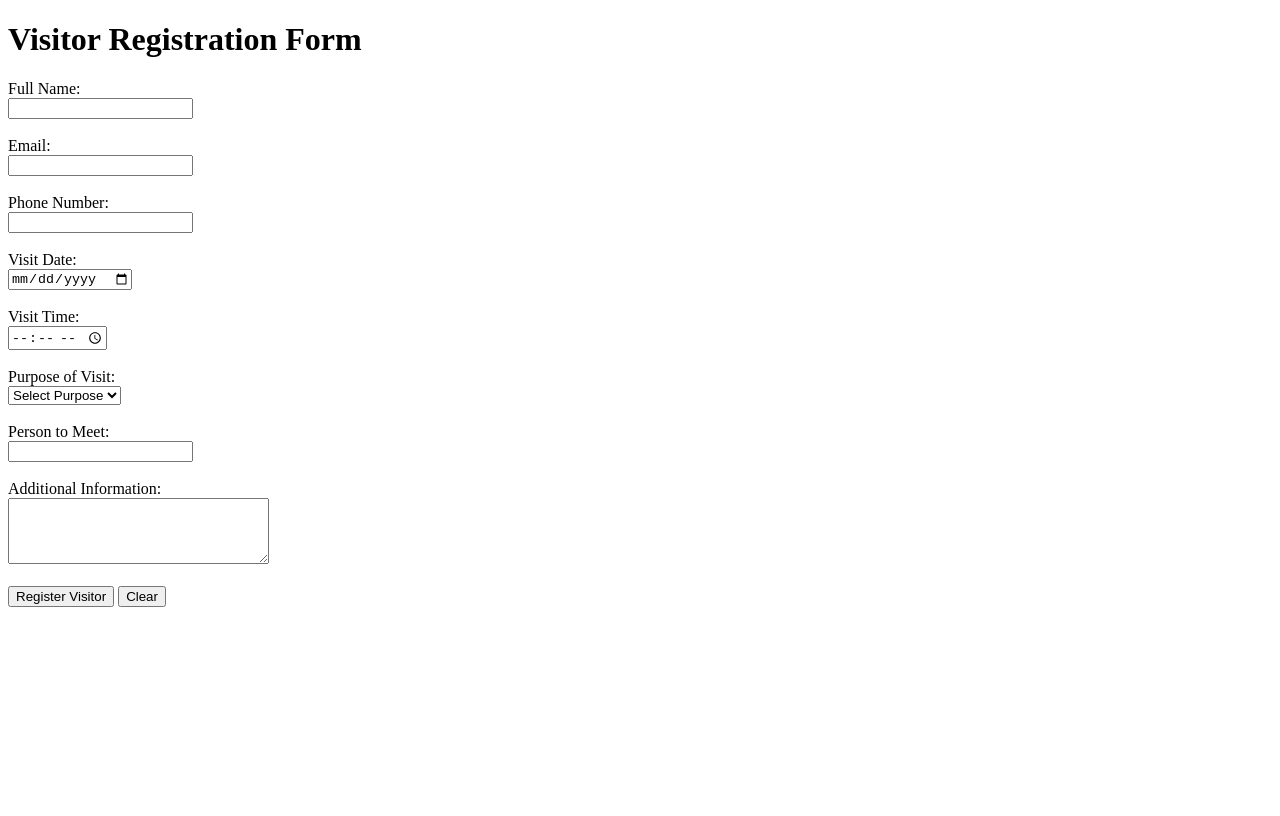
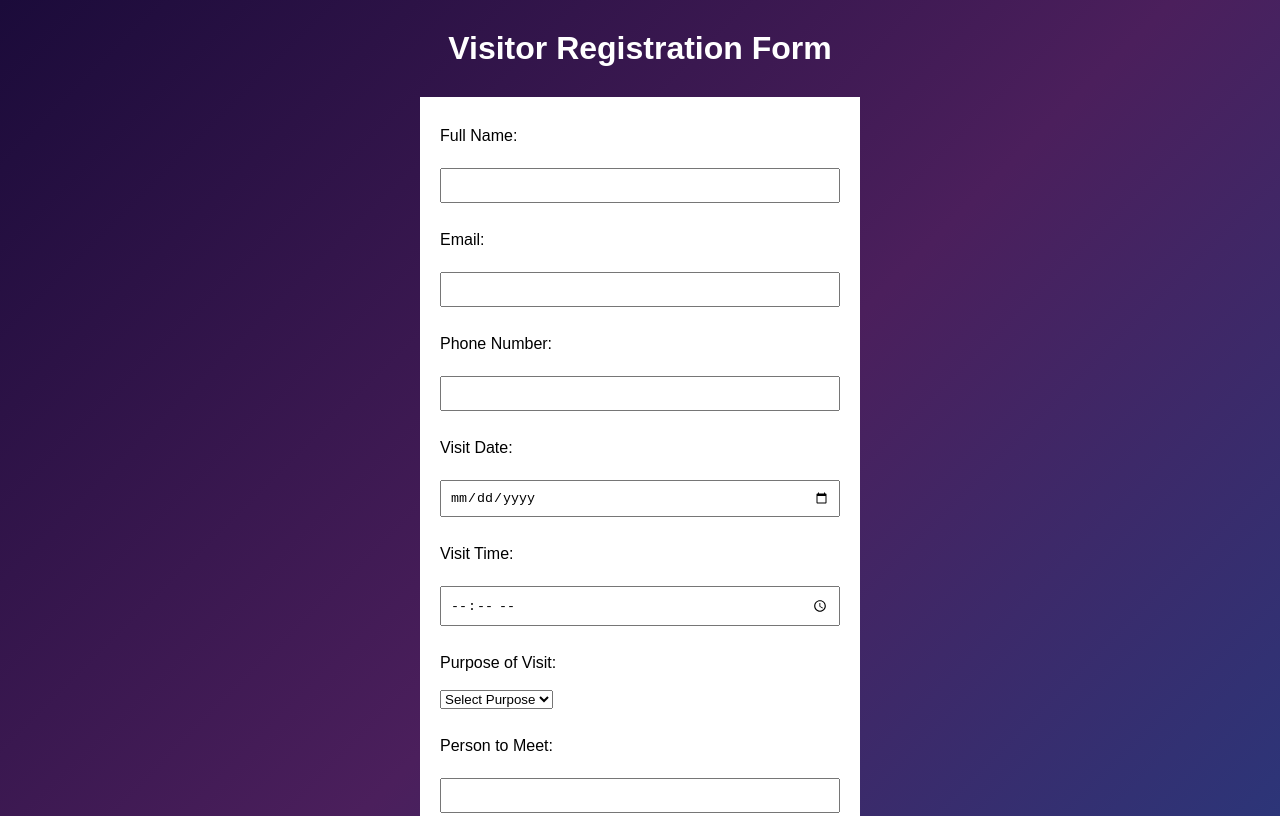
Before and after one commit to VanshikaNagarkoti/Digital-Visitor-Pass, a plain HTML site: page HTML/form.html in a window 1280 px wide. Shown: the top 816 px of the page. Drawn offline with Linux system fonts and the light colour scheme.

```diff
--- a/CSS/form.css
+++ b/CSS/form.css
@@ -0,0 +1,47 @@
+body {
+    background-color: lightblue;
+}
+
+
+body {
+    font-family: Arial;
+    background-color: lightblue;
+}
+
+form {
+    width: 400px;
+    margin: 30px auto;
+    padding: 20px;
+    background-color: white;
+}
+
+label {
+    display: block;
+    margin-top: 10px;
+}
+
+input {
+    width: 100%;
+    padding: 8px;
+    margin-top: 5px;
+    box-sizing: border-box;
+}
+
+button {
+    margin-top: 15px;
+    padding: 10px;
+}
+
+body {
+    min-height: 100vh;
+    margin: 0;
+    font-family: Arial, sans-serif;
+    background: linear-gradient(135deg, #1b0b3a, #4b1f5c, #243b80);
+}
+
+
+h1 {
+    text-align: center;
+    color: white;
+    margin-top: 30px;
+}
--- a/HTML/form.html
+++ b/HTML/form.html
@@ -5,6 +5,7 @@
     <meta name="viewport" content="width=device-width, initial-scale=1.0">
 
     <title>College Visitor Registration</title>
+     <link rel="stylesheet" href="../CSS/form.css">
 </head>
 
 <body>
```
